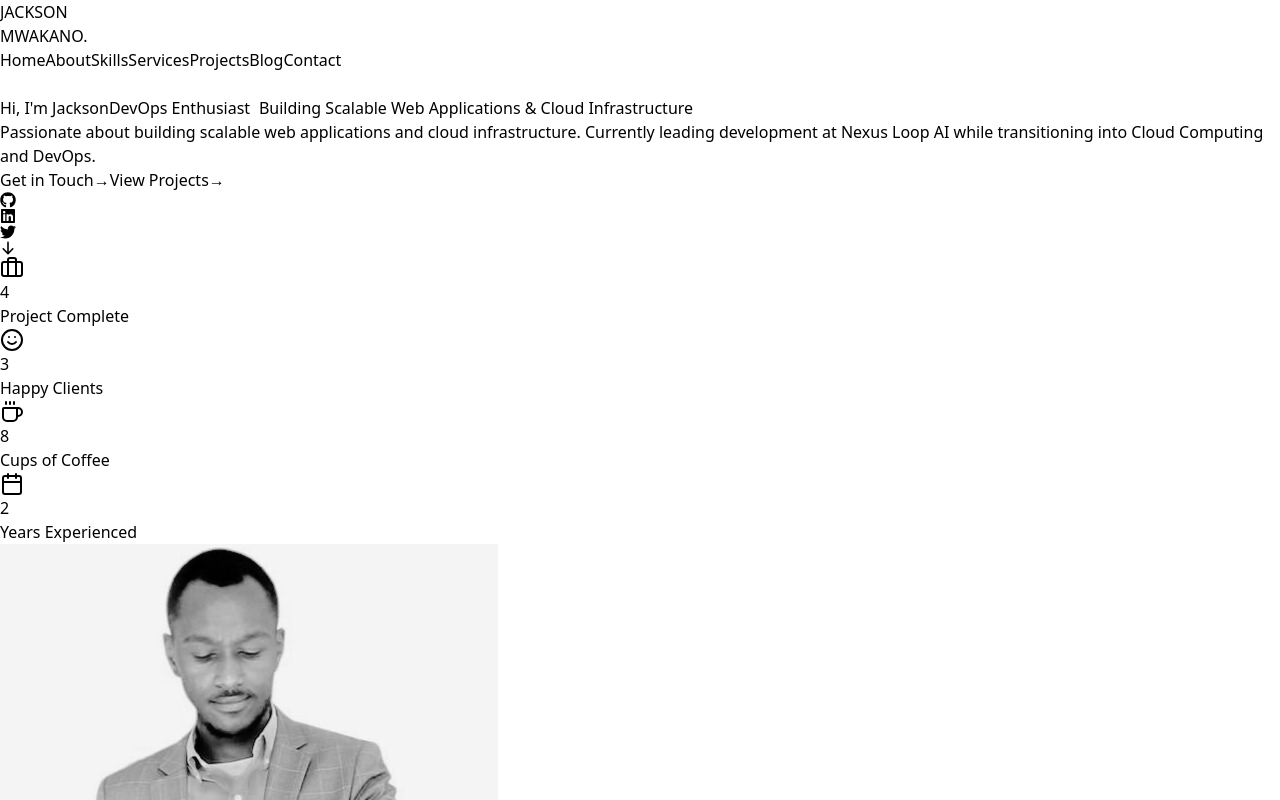
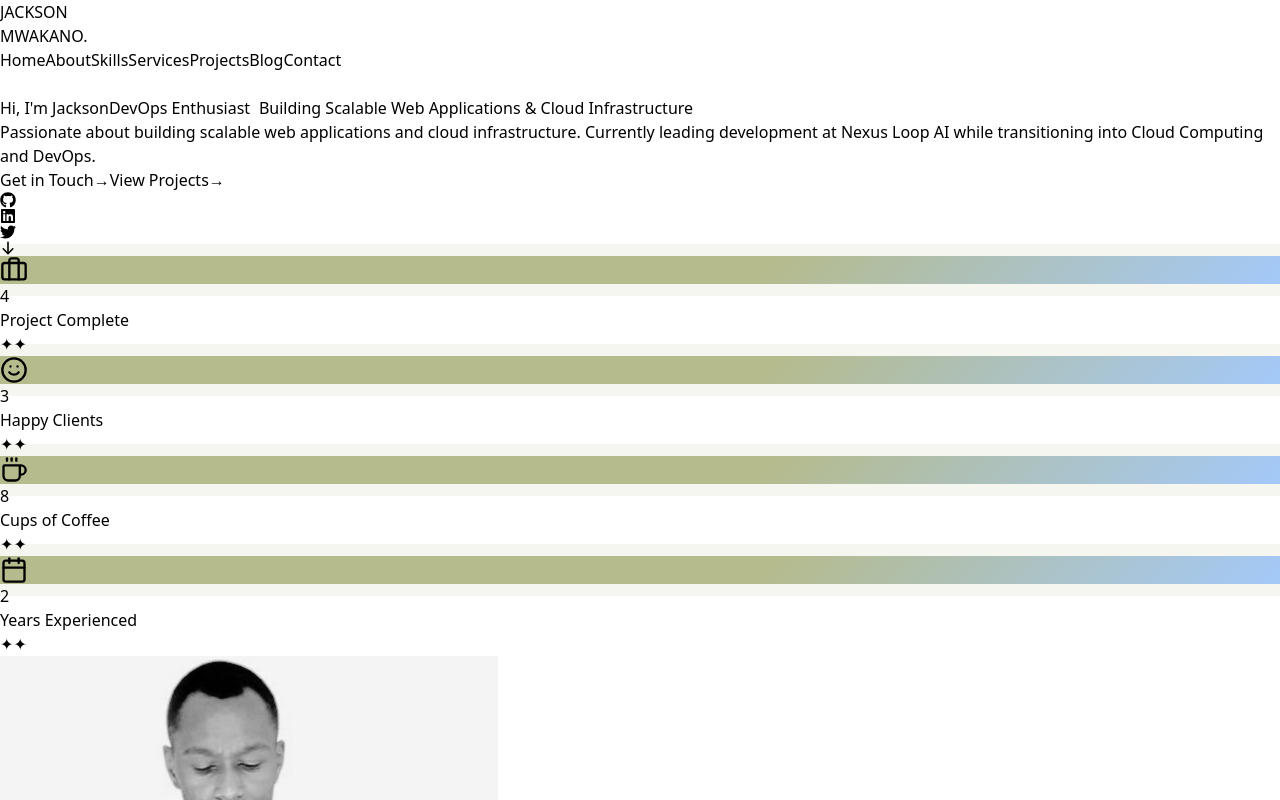
Before and after one commit to Mash24/portfolio-with-React, a React (Vite) app: page / in a window 1280 px wide. Shown: the top 800 px of the page. Built offline with nearby package versions, Linux system fonts and the light colour scheme.

Commit message:
Update my tech stacks

```diff
--- a/src/components/about/CounterSection.jsx
+++ b/src/components/about/CounterSection.jsx
@@ -1,17 +1,27 @@
 import React from "react";
 import CountUp from "react-countup";
 import { Briefcase, Smile, Coffee, Calendar } from "lucide-react";
+import { motion } from "framer-motion";
 
 /**
  * Statistics data for the counter section
  * - Each object contains an icon, a value to count up to, and a label
  */
 const stats = [
-  { icon: <Briefcase size={24} />, value: 4, label: "Project Complete" },
-  { icon: <Smile size={24} />, value: 3, label: "Happy Clients" },
-  { icon: <Coffee size={24} />, value: 8, label: "Cups of Coffee" },
-  { icon: <Calendar size={24} />, value: 2, label: "Years Experienced" },
+  { icon: <Briefcase size={28} />, value: 4, label: "Project Complete" },
+  { icon: <Smile size={28} />, value: 3, label: "Happy Clients" },
+  { icon: <Coffee size={28} />, value: 8, label: "Cups of Coffee" },
+  { icon: <Calendar size={28} />, value: 2, label: "Years Experienced" },
 ];
+
+const cardVariants = {
+  hidden: { opacity: 0, y: 40 },
+  visible: (i) => ({
+    opacity: 1,
+    y: 0,
+    transition: { delay: i * 0.15, duration: 0.7, type: "spring", bounce: 0.3 },
+  }),
+};
 
 /**
  * CounterSection Component
@@ -20,31 +30,53 @@ const stats = [
  */
 const CounterSection = () => {
   return (
-    <section className="bg-[#f8f9fa] py-4 md:py-6 -mt-24 md:-mt-24 lg:-mt-28" id="section-counter">
+    <section className="bg-gradient-to-b from-[#f8f9fa] to-[#e8f0fe] py-14" id="section-counter">
       <div className="max-w-7xl mx-auto px-4">
+        {/* Flex container for mobile (horizontal scroll), grid for desktop */}
+        <div className="flex md:grid md:grid-cols-4 gap-8 overflow-x-auto md:overflow-visible scrollbar-hide">
+          {stats.map((stat, index) => (
+            <motion.div
+              key={index}
+              custom={index}
+              initial="hidden"
+              whileInView="visible"
+              viewport={{ once: true, amount: 0.5 }}
+              variants={cardVariants}
+              className="min-w-[60%] flex-shrink-0 md:min-w-0 flex flex-col items-center text-center space-y-3 bg-white rounded-2xl shadow-xl py-8 px-4 md:py-10 md:px-6 transition-transform duration-300 hover:scale-105 group relative overflow-hidden"
+            >
+              {/* Animated Icon Background */}
+              <motion.div
+                className="w-16 h-16 rounded-full flex items-center justify-center mb-2 text-white shadow-lg relative z-10"
+                animate={{ boxShadow: [
+                  "0 0 0 0 #b5bb8d80",
+                  "0 0 0 12px #b5bb8d20",
+                  "0 0 0 0 #b5bb8d80"
+                ] }}
+                transition={{ duration: 2, repeat: Infinity }}
+                style={{ background: "linear-gradient(135deg, #b5bb8d 60%, #a3c9f9 100%)" }}
+              >
+                {stat.icon}
+              </motion.div>
 
-        {/* Flex container for mobile (horizontal scroll), grid for desktop */}
-        <div className="flex md:grid md:grid-cols-4 overflow-x-auto space-x-6 md:space-x-0 scrollbar-hide">
-          {stats.map((stat, index) => (
-            <div
-              key={index}
-              className="min-w-[45%] flex-shrink-0 md:min-w-0 flex flex-col items-center text-center space-y-2"
-            >
-              {/* Icon inside colored circle */}
-              <div className="w-14 h-14 rounded-full bg-[#b5bb8d] flex items-center justify-center mb-2 text-white">
-                {stat.icon}
-              </div>
-
-              {/* Animated number counter */}
-              <h3 className="text-2xl font-bold text-gray-800">
+              {/* Animated number counter with pop */}
+              <motion.h3
+                className="text-4xl font-extrabold text-gray-800 drop-shadow-lg"
+                initial={{ scale: 0.8 }}
+                whileInView={{ scale: 1 }}
+                transition={{ type: "spring", stiffness: 200, damping: 10, delay: 0.2 + index * 0.1 }}
+              >
                 <CountUp end={stat.value} duration={2} />
-              </h3>
+              </motion.h3>
 
               {/* Label text */}
-              <p className="text-[13px] font-semibold uppercase tracking-wide text-[#b5bb8d]">
+              <p className="text-[15px] font-semibold uppercase tracking-wide text-[#b5bb8d]">
                 {stat.label}
               </p>
-            </div>
+
+              {/* Sparkle effect on hover */}
+              <span className="absolute opacity-0 group-hover:opacity-100 transition-opacity duration-300 left-2 top-2 text-yellow-300 text-xl animate-pulse select-none pointer-events-none">✦</span>
+              <span className="absolute opacity-0 group-hover:opacity-100 transition-opacity duration-300 right-3 bottom-3 text-blue-200 text-lg animate-ping select-none pointer-events-none">✦</span>
+            </motion.div>
           ))}
         </div>
       </div>
```
Also changed, not shown: 1 other file (tests, documents, lock files or other folders).
